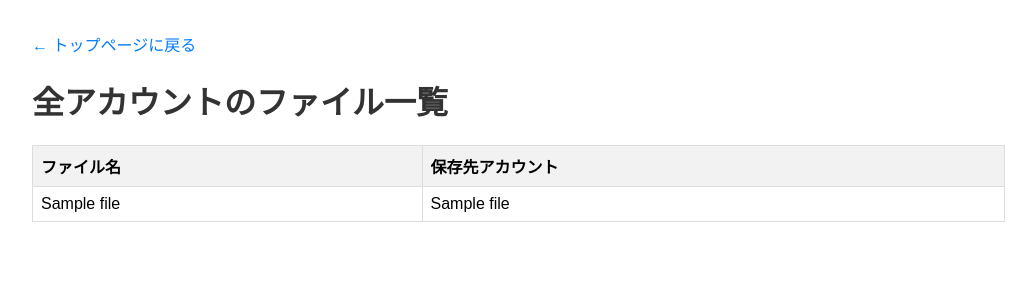
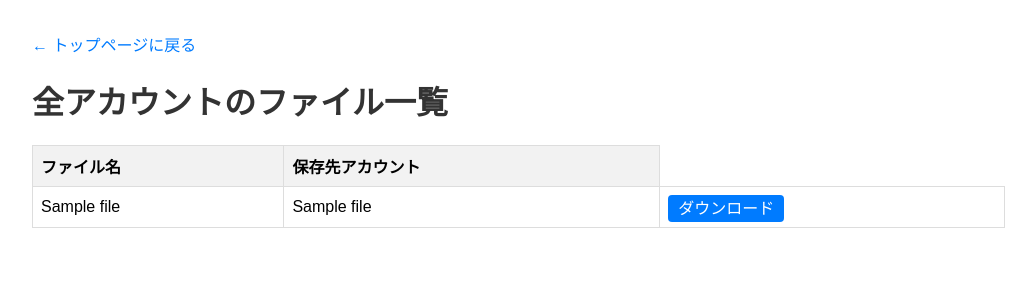
Before and after one commit to kon743/driveapp, a Flask app: template driveapp/templates/files.html in a window 1280 px wide. Shown: the top 300 px of the page, without its empty margins (0-1036 px from the left). Run offline with Flask 3, Linux system fonts and the light colour scheme; the template is opened without the code that fills it: most values are stand-ins (such as "Sample title", 1, 10 or a date in 2020).

Commit message:
ダウンロード機能を実装

```diff
--- a/driveapp/app.py
+++ b/driveapp/app.py
@@ -3,7 +3,7 @@ from flask import Flask, render_template, request, redirect, url_for, flash
 from werkzeug.utils import secure_filename
 
 # main.pyから必要な関数をインポート (重複をなくし、一行にまとめました)
-from main import get_accounts_info, upload_logic_for_web, get_all_files_from_all_accounts
+from main import get_accounts_info, upload_logic_for_web, get_all_files_from_all_accounts, download_file_logic
 
 # 現在のファイル(app.py)の絶対パスを取得
 basedir = os.path.abspath(os.path.dirname(__file__))
@@ -62,6 +62,25 @@ def files_list_page():
     files = get_all_files_from_all_accounts()
     return render_template('files.html', files=files)
 
+@app.route('/download/<account_name>/<file_id>')
+def download_file_route(account_name, file_id):
+    """ファイルをダウンロードさせる"""
+    # main.pyの新しい関数 (これから作る) を呼び出す
+    file_content, file_name = download_file_logic(account_name, file_id)
+
+    if file_content is None:
+        flash(f"ファイルのダウンロードに失敗しました。ファイルが見つからないか、アクセス権限に問題がある可能性があります。", 'error')
+        return redirect(url_for('files_list_page'))
+
+    # ブラウザに「これはダウンロードするファイルですよ」と伝えるためのヘッダー
+    headers = {
+        'Content-Disposition': f'attachment; filename="{file_name}"'
+    }
+
+    # ファイルのコンテンツを、ヘッダー情報と共にブラウザに返す
+    return (file_content, 200, headers)
+
+
 
 # この if ブロックの中には、サーバーを起動する app.run() だけを置きます
 if __name__ == '__main__':
--- a/driveapp/main.py
+++ b/driveapp/main.py
@@ -285,3 +285,30 @@ def get_all_files_from_all_accounts():
             print(f"[{account_name}] でのファイル取得中にエラー: {e}")
 
     return all_files
+
+def download_file_logic(account_name, file_id):
+    """指定されたアカウントから指定されたファイルをダウンロードし、中身とファイル名を返す"""
+    try:
+        print(f"[{account_name}] からファイルID: {file_id} のダウンロードを開始します。")
+        creds = authenticate(account_name)
+        service = build('drive', 'v3', credentials=creds)
+
+        # まずファイル名を取得する
+        file_metadata = service.files().get(fileId=file_id, fields='name').execute()
+        file_name = file_metadata.get('name')
+
+        # 次にファイルの中身を取得するリクエストを作成
+        request = service.files().get_media(fileId=file_id)
+
+        # リクエストを実行し、ファイルの中身 (バイトデータ) を取得
+        file_content = request.execute()
+
+        print(f"ダウンロード成功: {file_name}")
+        return file_content, file_name
+
+    except HttpError as error:
+        print(f"ダウンロード中にAPIエラーが発生しました: {error}")
+        return None, None
+    except Exception as e:
+        print(f"ダウンロード中に予期せぬエラーが発生しました: {e}")
+        return None, None
--- a/driveapp/templates/files.html
+++ b/driveapp/templates/files.html
@@ -10,7 +10,19 @@
         th, td { border: 1px solid #ddd; padding: 8px; text-align: left; }
         th { background-color: #f2f2f2; }
         a { color: #007bff; text-decoration: none; }
+
         a:hover { text-decoration: underline; }
+                .btn-download {
+            background-color: #007bff;
+            color: white;
+            padding: 5px 10px;
+            border-radius: 4px;
+            text-decoration: none;
+        }
+        .btn-download:hover {
+            background-color: #0056b3;
+            text-decoration: none;
+        }
     </style>
 </head>
 <body>
@@ -30,6 +42,13 @@
                 <tr>
                     <td>{{ file.name }}</td>
                     <td>{{ file.account_name }}</td>
+                     <td>
+                        <!-- ダウンロード用のリンクを作成 -->
+                        <!-- /download/<アカウント名>/<ファイルID> というURLを生成 -->
+                        <a href="/download/{{ file.account_name }}/{{ file.id }}" class="btn-download">
+                            ダウンロード
+                        </a>
+                    </td>
                 </tr>
                 {% endfor %}
             </tbody>
```
